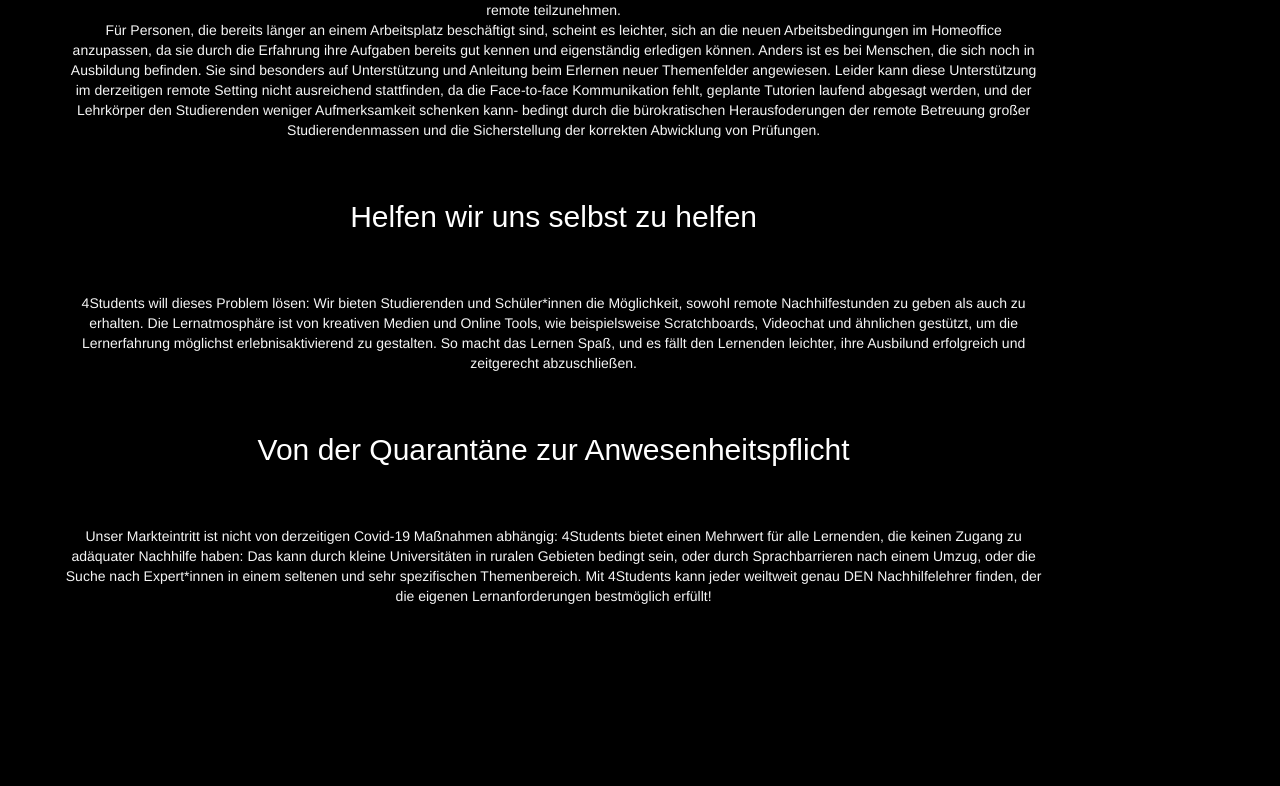
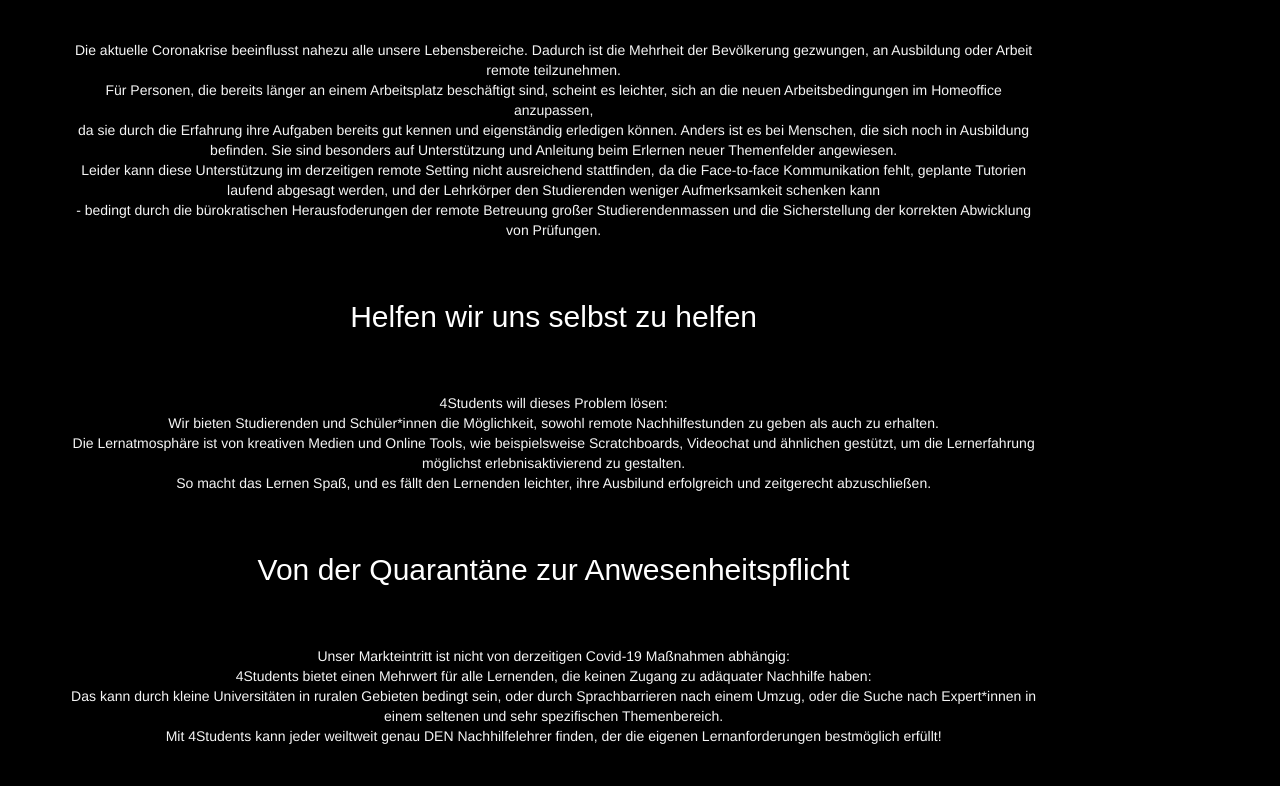
Before and after one commit to SFSDeco/G7_4StudentsHomepage, a plain HTML site: page index.html in a window 1280 px wide. Shown: the part 631-1417 px from the top of the page. Before the commit the page ends 1277 px from the top, so only its background shows below. Drawn offline with nearby package versions, Linux system fonts and the light colour scheme.

Commit message:
Update index.html

```diff
--- a/index.html
+++ b/index.html
@@ -57,16 +57,17 @@
                 -->
                 <div class="descriptionwrapper">
                     <div class="absatz">
+                        <br><br>
                         <h2 style="font-family:fantasy;color:white;"align="center"class="mt-3">Alleine lernt's sich schwer</h2>
-                        <p><br><br><center>Die aktuelle Coronakrise beeinflusst nahezu alle unsere Lebensbereiche. Dadurch ist die Mehrheit der Bevölkerung gezwungen, an Ausbildung oder Arbeit remote teilzunehmen. <br>Für Personen, die bereits länger an einem Arbeitsplatz beschäftigt sind, scheint es leichter, sich an die neuen Arbeitsbedingungen im Homeoffice anzupassen, da sie durch die Erfahrung ihre Aufgaben bereits gut kennen und eigenständig erledigen können.  Anders ist es bei Menschen, die sich noch in Ausbildung befinden. Sie sind besonders auf Unterstützung und Anleitung beim Erlernen neuer Themenfelder angewiesen. Leider kann diese Unterstützung im derzeitigen remote Setting nicht ausreichend stattfinden, da die Face-to-face Kommunikation fehlt, geplante Tutorien laufend abgesagt werden, und der Lehrkörper den Studierenden weniger Aufmerksamkeit schenken kann- bedingt durch die bürokratischen Herausfoderungen der remote Betreuung großer Studierendenmassen und die Sicherstellung der korrekten Abwicklung von Prüfungen.</center><br><br></p>
+                        <p><br><br><center>Die aktuelle Coronakrise beeinflusst nahezu alle unsere Lebensbereiche. Dadurch ist die Mehrheit der Bevölkerung gezwungen, an Ausbildung oder Arbeit remote teilzunehmen. <br>Für Personen, die bereits länger an einem Arbeitsplatz beschäftigt sind, scheint es leichter, sich an die neuen Arbeitsbedingungen im Homeoffice anzupassen,<br>da sie durch die Erfahrung ihre Aufgaben bereits gut kennen und eigenständig erledigen können.  Anders ist es bei Menschen, die sich noch in Ausbildung befinden. Sie sind besonders auf Unterstützung und Anleitung beim Erlernen neuer Themenfelder angewiesen.<br>Leider kann diese Unterstützung im derzeitigen remote Setting nicht ausreichend stattfinden, da die Face-to-face Kommunikation fehlt, geplante Tutorien laufend abgesagt werden, und der Lehrkörper den Studierenden weniger Aufmerksamkeit schenken kann<br>- bedingt durch die bürokratischen Herausfoderungen der remote Betreuung großer Studierendenmassen und die Sicherstellung der korrekten Abwicklung von Prüfungen.</center><br><br></p>
                     </div>
                     <div class="absatz">
                         <h2 style="font-family:fantasy;color:white;"align="center"class="mt-3">Helfen wir uns selbst zu helfen</h2>
-                        <p><br><br><center>4Students will dieses Problem lösen: Wir bieten Studierenden und Schüler*innen die Möglichkeit, sowohl remote Nachhilfestunden zu geben als auch zu erhalten. Die Lernatmosphäre ist von kreativen Medien und Online Tools, wie beispielsweise Scratchboards, Videochat und ähnlichen gestützt, um die Lernerfahrung möglichst erlebnisaktivierend zu gestalten. So macht das Lernen Spaß, und es fällt den Lernenden leichter, ihre Ausbilund erfolgreich und zeitgerecht abzuschließen.</center><br><br></p>
+                        <p><br><br><center>4Students will dieses Problem lösen:<br>Wir bieten Studierenden und Schüler*innen die Möglichkeit, sowohl remote Nachhilfestunden zu geben als auch zu erhalten.<br>Die Lernatmosphäre ist von kreativen Medien und Online Tools, wie beispielsweise Scratchboards, Videochat und ähnlichen gestützt, um die Lernerfahrung möglichst erlebnisaktivierend zu gestalten. <br>So macht das Lernen Spaß, und es fällt den Lernenden leichter, ihre Ausbilund erfolgreich und zeitgerecht abzuschließen.</center><br><br></p>
                     </div>
                     <div class="absatz" >
                         <h2 style="font-family:fantasy;color:white;"align="center"class="mt-3">Von der Quarantäne zur Anwesenheitspflicht</h2>
-                        <p><br><br><center>Unser Markteintritt ist nicht von derzeitigen Covid-19 Maßnahmen abhängig: 4Students bietet einen Mehrwert für alle Lernenden, die keinen Zugang zu adäquater Nachhilfe haben: Das kann durch kleine Universitäten in ruralen Gebieten bedingt sein, oder durch Sprachbarrieren nach einem Umzug, oder die Suche nach Expert*innen in einem seltenen und sehr spezifischen Themenbereich. Mit 4Students kann jeder weiltweit genau DEN Nachhilfelehrer finden, der die eigenen Lernanforderungen bestmöglich erfüllt! </center><br><br> </p>
+                        <p><br><br><center>Unser Markteintritt ist nicht von derzeitigen Covid-19 Maßnahmen abhängig: <br>4Students bietet einen Mehrwert für alle Lernenden, die keinen Zugang zu adäquater Nachhilfe haben: <br>Das kann durch kleine Universitäten in ruralen Gebieten bedingt sein, oder durch Sprachbarrieren nach einem Umzug, oder die Suche nach Expert*innen in einem seltenen und sehr spezifischen Themenbereich. <br>Mit 4Students kann jeder weiltweit genau DEN Nachhilfelehrer finden, der die eigenen Lernanforderungen bestmöglich erfüllt! </center><br><br> </p>
                     </div>
                 </div>
             </div>
```
